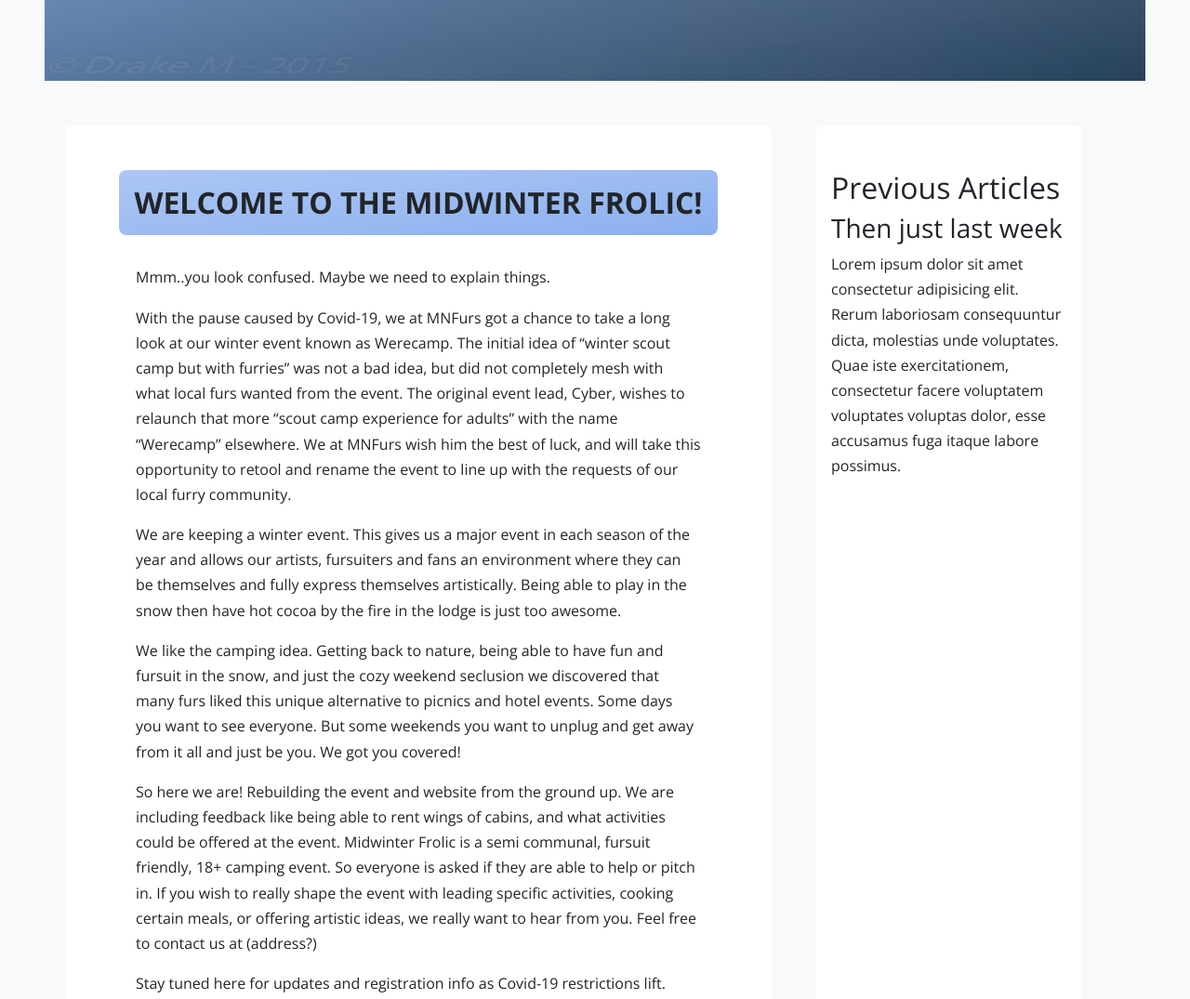
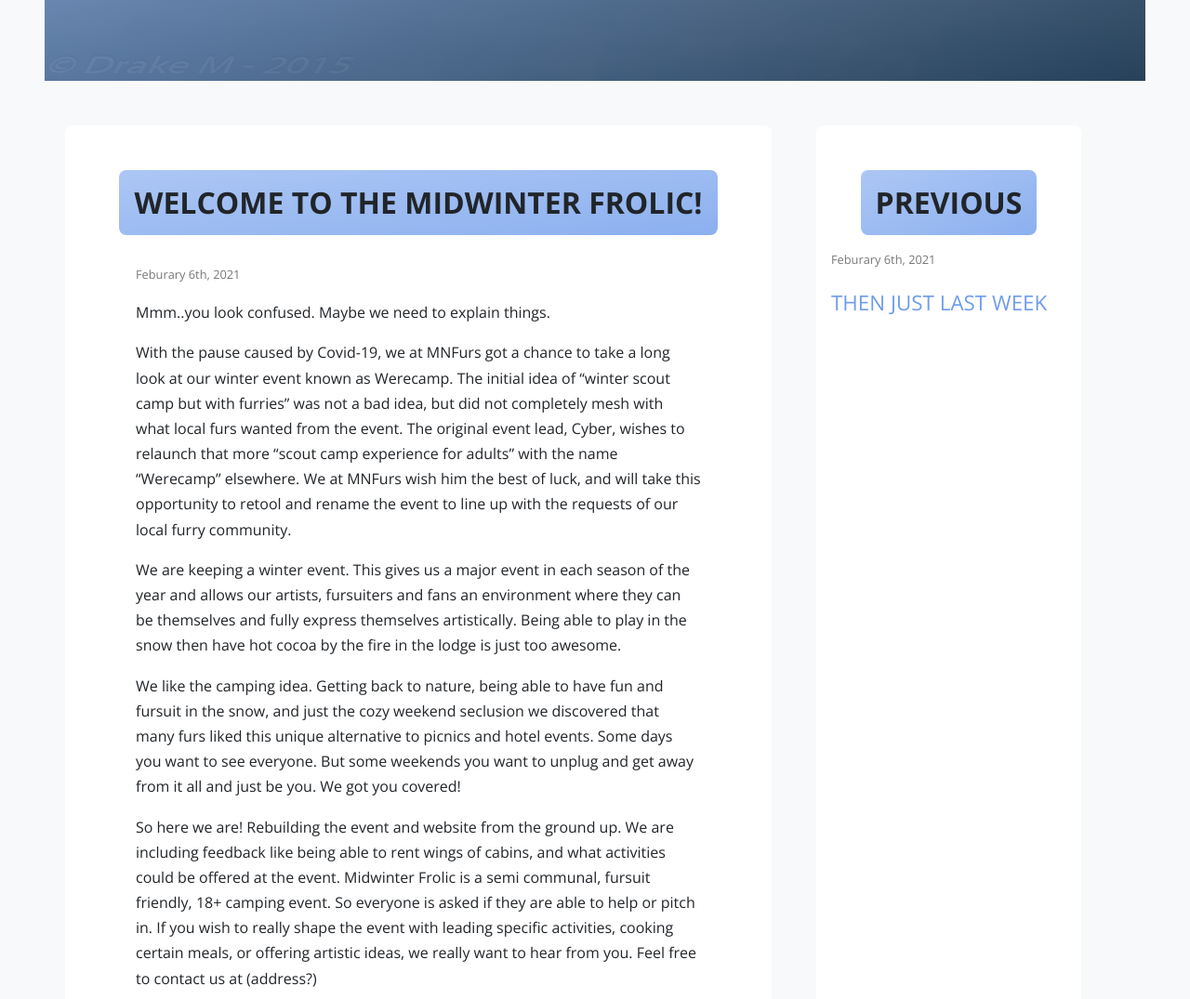
Before and after one commit to fox-yokai/norrsken, a website: page index.html in a window 1280 px wide. Shown: the part 501-1576 px from the top of the page at 93% size. Drawn offline with nearby package versions, Linux system fonts and the light colour scheme.

Commit message:
prevous section created and styled

```diff
--- a/css/style.css
+++ b/css/style.css
@@ -72,12 +72,23 @@
     font-weight: 300;
 }
 
+.heading-span {
+    background-image: linear-gradient(
+        to right bottom,
+        rgba(152, 185, 242, 0.8),
+        rgba(111, 156, 235, 0.8));
+    padding: 1rem 1rem;
+    margin: 0 1.5rem;
+    border-radius: .5rem;
+    display: inline-block;
+}
+
 .article-main {
     /* padding: 3rem 0rem; */
     margin-right: 3rem;
     border-radius: .5rem;
     font-size: 1rem;
-    margin-bottom: 5rem;
+    /* margin-bottom: 5rem; */
 }
 
 .article-main__heading {
@@ -86,17 +97,6 @@
     margin-bottom: 1rem;
     font-weight: 700;
     text-align: center;
-}
-
-.article-main__heading-span {
-    background-image: linear-gradient(
-        to right bottom,
-        rgba(152, 185, 242, 0.8),
-        rgba(111, 156, 235, 0.8));
-    padding: 1rem 1rem;
-    margin: 0 1.5rem;
-    border-radius: .5rem;
-    display: inline-block;
 }
 
 .article-main_text {
@@ -108,6 +108,37 @@
     padding: 3rem 1rem;
     border-radius: .5rem;
     font-size: 1rem;
+}
+
+.previous__heading {
+    font-size: 2rem;
+    text-transform: uppercase;
+    margin-bottom: 1rem;
+    font-weight: 700;
+    text-align: center;
+}
+
+.previous-article__heading,
+.previous-article__heading:link,
+.previous-article__heading:visited {
+    text-decoration: none;
+    text-transform: uppercase;
+    font-size: 1.4rem;
+    color: var(--color-primary);
+    /* text-align: left; */
+    display: inline-block;
+}
+
+.previous-article__heading:hover {
+    color: var(--color-primary-dark);
+    text-decoration: underline;
+}
+
+.post-meta {
+    color: var(--color-grey-dark-1);
+    font-size: .8rem;
+    text-align: left;
+    font-weight: 300;
 }
 
 @media only screen and (max-width: 800px) {
--- a/index.html
+++ b/index.html
@@ -76,12 +76,13 @@
 
     <main class="container pt-lg-5 pt-md-3 pt-1">
       <div class="row">
-        <article class="col-lg-8 col-sm-12 article-main bg-white pt-lg-5 pt-4">
+        <article class="col-lg-8 col-sm-12 article-main bg-white pt-lg-5 pt-4 mt-lg-0 mt-4">
           <h2 class="article-main__heading">
-            <span class="article-main__heading-span">Welcome to the Midwinter Frolic!</span>
+            <span class="heading-span">Welcome to the Midwinter Frolic!</span>
+          </h2>
 
-          </h2>
           <div class="article-main_text">
+            <p class="post-meta">Feburary 6th, 2021</p>
             <p>Mmm..you look confused. Maybe we need to explain things.</p>
 
             <p>With the pause caused by Covid-19, we at MNFurs got a chance to take a long look at our winter event known as Werecamp.  The initial idea of “winter scout camp but with furries” was not a bad idea, but did not completely mesh with what local furs wanted from the event.  The original event lead, Cyber, wishes to relaunch that more “scout camp experience for adults” with the name “Werecamp” elsewhere.  We at MNFurs wish him the best of luck, and will take this opportunity to retool and rename the event to line up with the requests of our local furry community.  </p>
@@ -98,16 +99,22 @@
 
       </article>
 
-      <aside class="col-lg-3 col-sm-12 previous-articles bg-white">
-        <h2>Previous Articles</h2>
+      <aside class="col-lg-3 col-sm-12 previous-articles bg-white pt-lg-5 pt-4 mt-lg-0 mt-4">
+        <h2 class="previous__heading">
+          <span class="heading-span">
+            Previous
+          </span>
+        </h2>
+
         <div class="previous-article">
           <div class="previous-article__main">
-            <h3 class="previous-article__heading">Then just last week</h3>
-            <p class="previous-article__summary">
-              Lorem ipsum dolor sit amet consectetur adipisicing elit. Rerum laboriosam consequuntur dicta, molestias unde voluptates. Quae iste exercitationem, consectetur facere voluptatem voluptates voluptas dolor, esse accusamus fuga itaque labore possimus.
-            </p>
+            <p class="post-meta">Feburary 6th, 2021</p>
+            <a href="#" class="previous-article__heading">Then just last week</a>
+            <!-- <h3 class="previous-article__heading">Then just last week</h3> -->
           </div>
         </div>
+
+
       </aside>
       </div>
 
```
